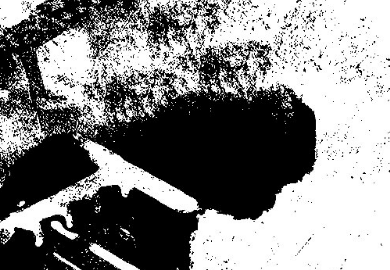
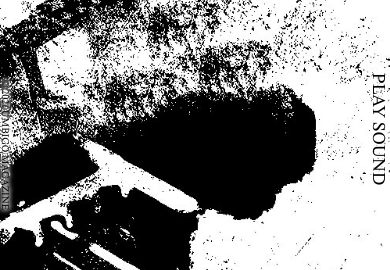
Before and after one commit to vitor-serra/vitor-serra.github.io, a plain HTML site: page index.html in a window 390 px wide. Shown: the part 277-547 px from the top of the page. Drawn offline with nearby package versions, Linux system fonts and the light colour scheme.

Commit message:
com som e creditos

```diff
--- a/index.html
+++ b/index.html
@@ -43,10 +43,20 @@
     <div class="slide placeholder"></div>
   </div>
 
+
   <div id="artist_info">
     <p id='legenda'></p>
     <img id="thumbnail" class="horizontal" src="">
   </div>
+
+  <p id="creditos">© 2021 UMBIGO MAGAZINE</p>
+
+  <p id="play-pause">PLAY SOUND</p>
+
+  <audio id="track" controls hidden>
+    <source src="sound/sound.mp3" type="audio/mpeg">
+  <audio>
+
 
 
 </body>
--- a/script.js
+++ b/script.js
@@ -8,6 +8,26 @@ window.onload = (event) => {
 document.body.addEventListener('touchmove', function(event) {
     event.preventDefault();
 });
+
+
+    var track = document.getElementById('track');
+
+    var controlBtn = document.getElementById('play-pause');
+
+    function playPause() {
+        if (track.paused) {
+            track.play();
+            controlBtn.innerHTML = "PAUSE SOUND";
+
+        } else {
+            track.pause();
+             controlBtn.innerHTML = "PLAY SOUND";
+        }
+    }
+
+
+    controlBtn.addEventListener("click", playPause);
+
 
 // Play with this value to change the speed
 let tickerSpeed = 2;
--- a/style.css
+++ b/style.css
@@ -12,6 +12,7 @@
     -1px 1px 5px #fff,
      1px 1px 5px #fff;
 }
+
 
 body {
     margin: 0;
@@ -28,6 +29,19 @@ body {
 
 .slideshow {
 
+}
+
+audio {
+    position: absolute;
+    top: 50%;
+    left: 50%;
+}
+
+#play-pause {
+    position: absolute;
+    top: 5px;
+    right: 20px;
+    cursor: pointer;
 }
 
 .slide {
@@ -85,7 +99,14 @@ body {
     width: auto;
 }
 
-
+#creditos {
+    text-align: right;
+    position: absolute;
+    right: 20px;
+    bottom: 5px;
+    transform-origin: 100% 100%;
+    transform: rotate(90deg);
+}
 
 @media only screen and (max-width: 720px) {
 
@@ -120,4 +141,20 @@ body {
         pointer-events: none;
     }
 
+    #creditos {
+        width: 150px;
+        right: 100%;
+        bottom: 40%;
+        font-size: 9px;
+        text-align: center;
+    }
+
+    #play-pause {
+        transform-origin:50% 50%;
+        transform: rotate(90deg);
+        text-align: center;
+        top: 45%;
+        right: -45px;
+    }
+
   }
```
Also changed, not shown: 1 other file.
